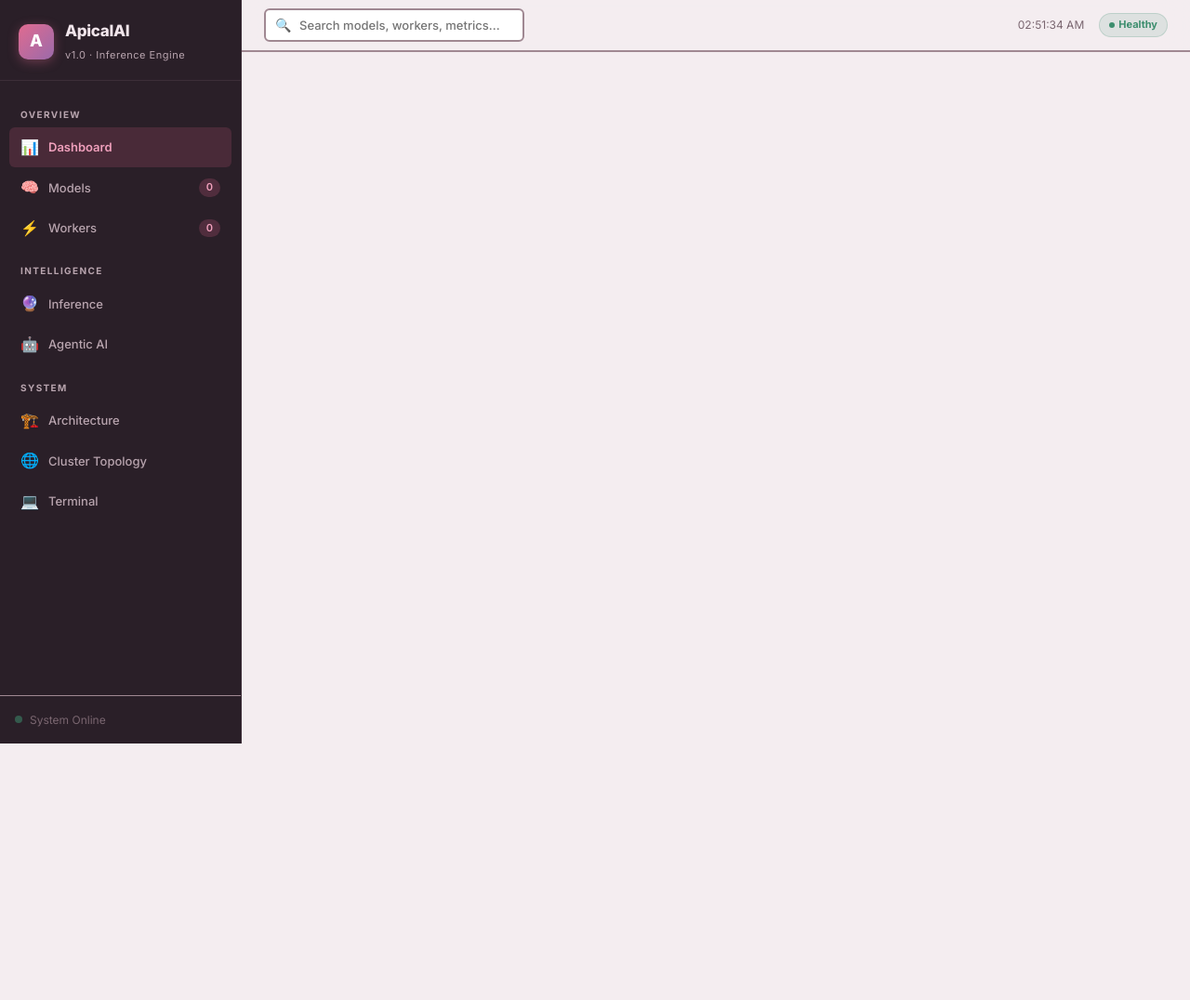
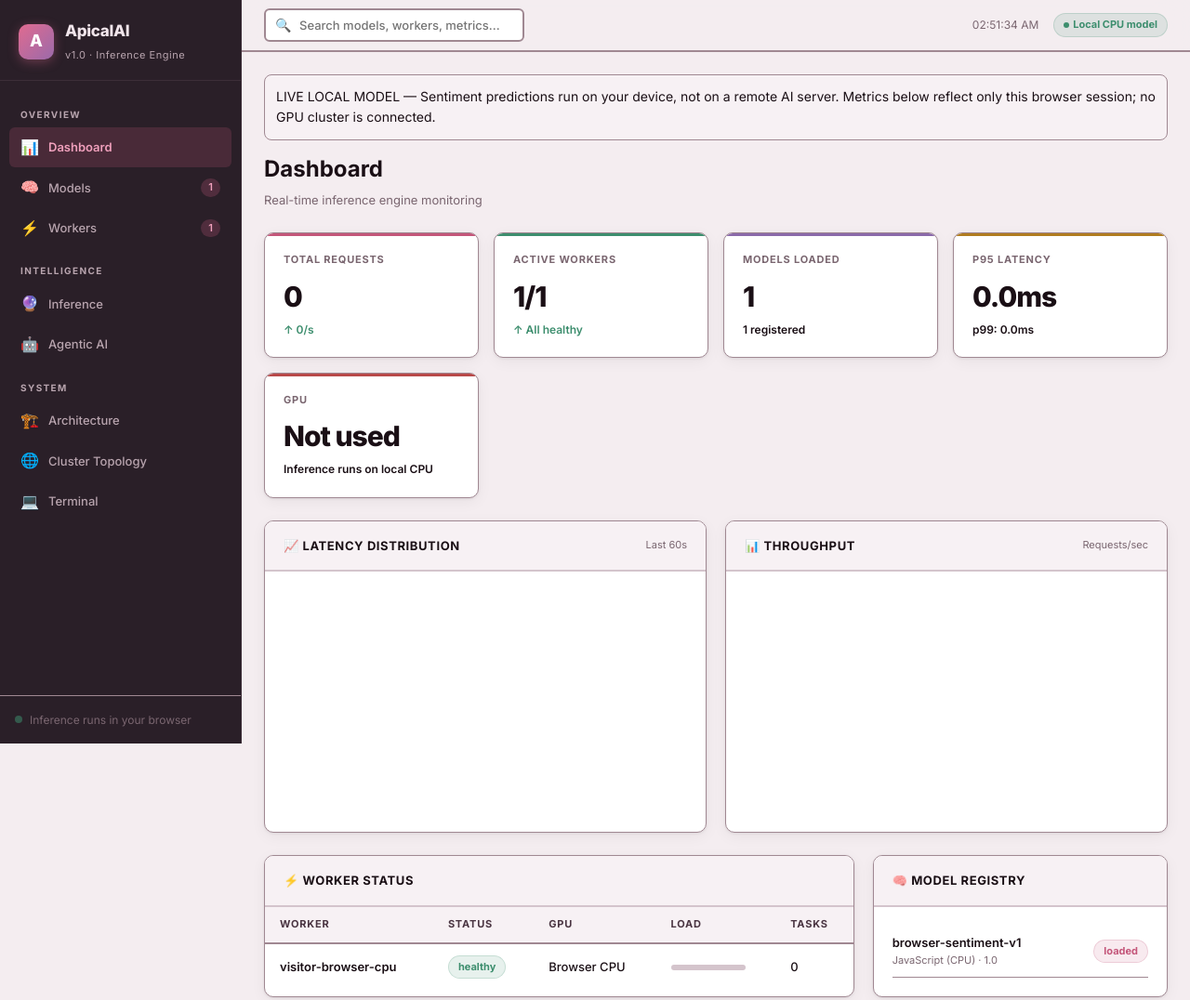
Before and after one commit to ShikhaPallavi123/distributed-ai-platform, a plain HTML site: page docs/index.html in a window 1280 px wide. Shown: the whole page at 93% size. Before the commit the page ends 800 px from the top, so only its background shows below. Drawn offline with Linux system fonts and the light colour scheme; no server answers.

Commit message:
Load browser inference runtime before dashboard and display truthful status

```diff
--- a/docs/index.html
+++ b/docs/index.html
@@ -54,7 +54,7 @@
     </nav>
     <div style="padding: 16px; border-top: 1px solid var(--border);">
       <div style="display: flex; align-items: center; gap: 8px; font-size: 12px; color: var(--text-muted);">
-        <span class="live-dot"></span> System Online
+        <span class="live-dot"></span> <span id="sidebar-status">Loading inference runtime</span>
       </div>
     </div>
   </aside>
@@ -71,7 +71,7 @@
       </div>
       <div style="display: flex; align-items: center; gap: 16px;">
         <span style="font-size: 12px; color: var(--text-muted);" id="clock"></span>
-        <span class="badge healthy"><span class="badge-dot"></span> Healthy</span>
+        <span class="badge healthy"><span class="badge-dot"></span> <span id="connection-status">Checking connection</span></span>
       </div>
     </header>
 
@@ -81,6 +81,7 @@
   </div>
 </div>
 
+<script src="static/js/browser_model.js"></script>
 <script src="static/js/app.js"></script>
 </body>
 </html>
```
